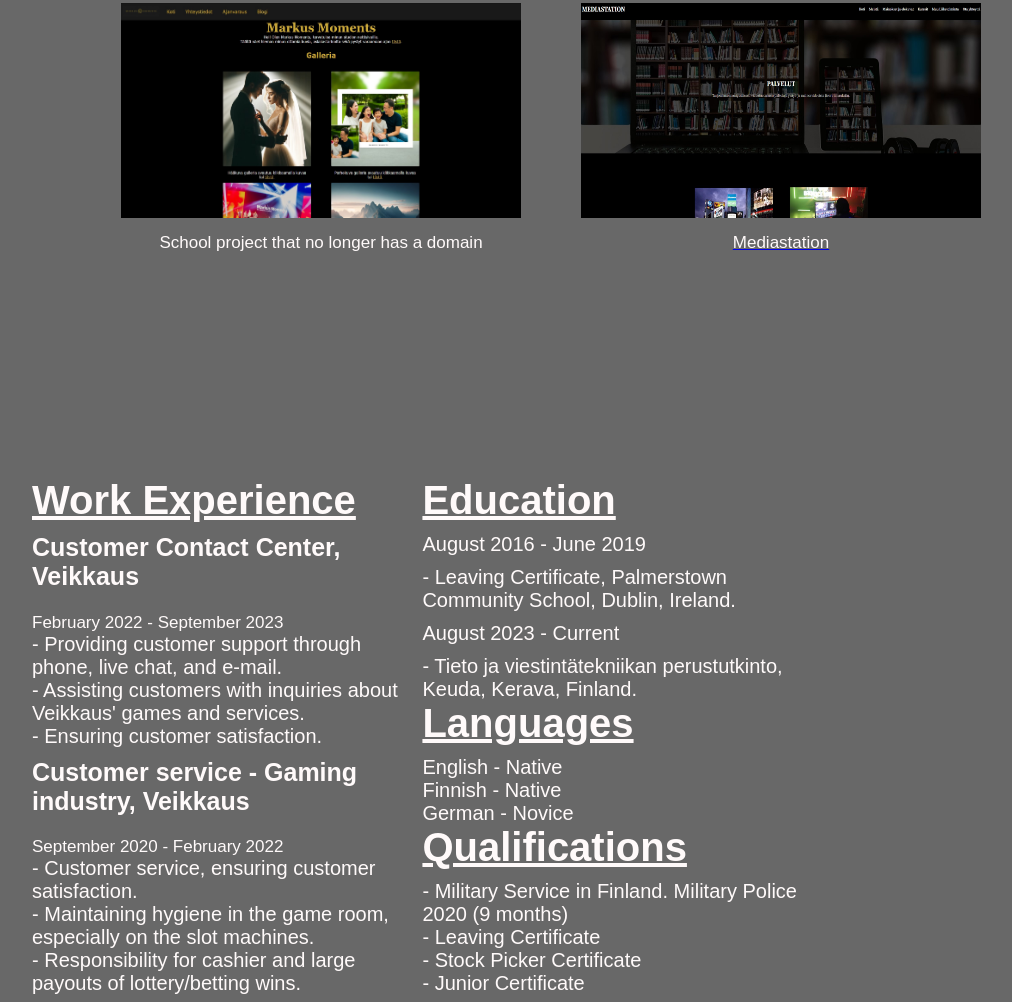
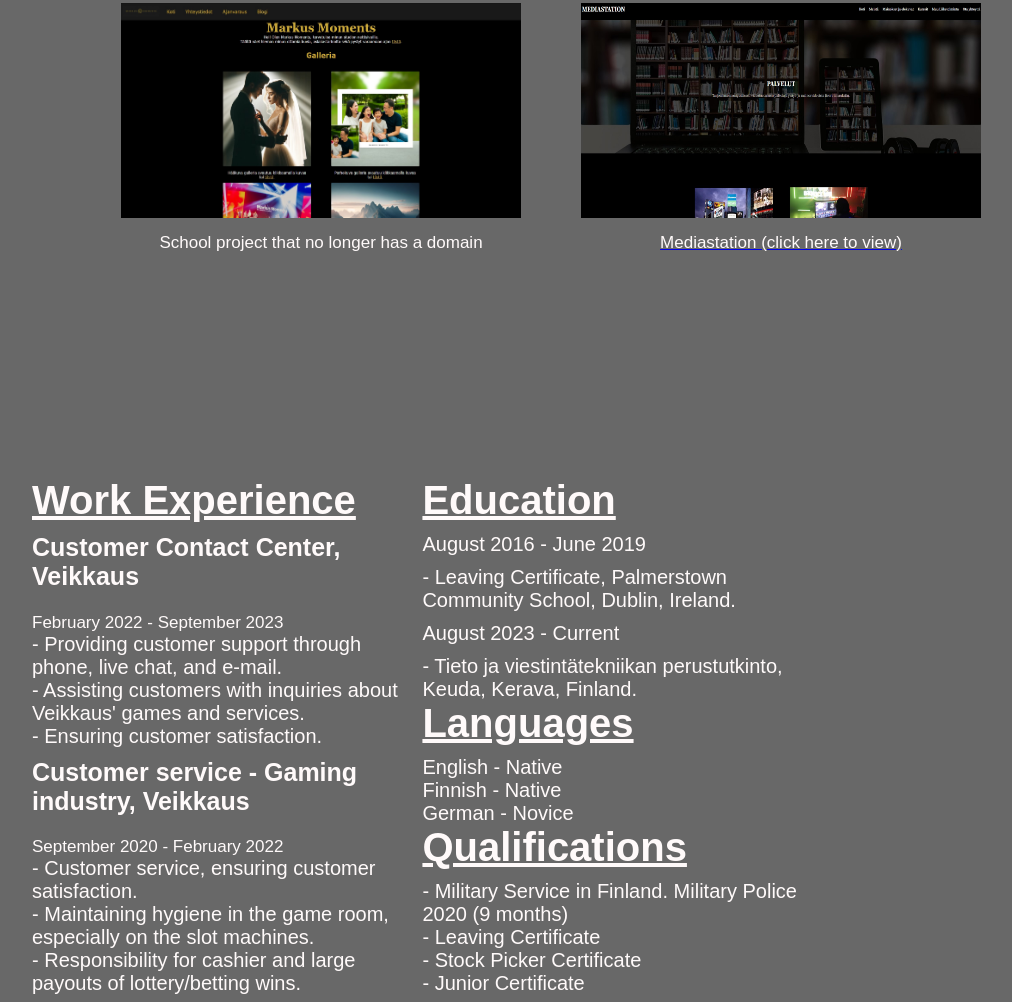
Before and after one commit to Synetraa1/Portfolio, a plain HTML site: page index.html in a window 1280 px wide. Shown: the part 1843-2845 px from the top of the page, without its empty margins (224-1236 px from the left). Drawn offline with Linux system fonts and the light colour scheme; a web font is replaced by a local one.

Commit message:
Updates
Added a text to link website

```diff
--- a/index.html
+++ b/index.html
@@ -60,7 +60,7 @@
 
         <div class="project">
         <img src="Photos/Mediastation.jpg" alt="A WordPress project I worked on" width="400px" height="215px" class="projectImg">
-        <a href="https://www.mediastation.fi/testi" target="_blank"><p>Mediastation</p></a></div>
+        <a href="https://www.mediastation.fi/testi" target="_blank"><p>Mediastation (click here to view)</p></a></div>
         <!-- Add more images as needed -->
     </div>
 
```
